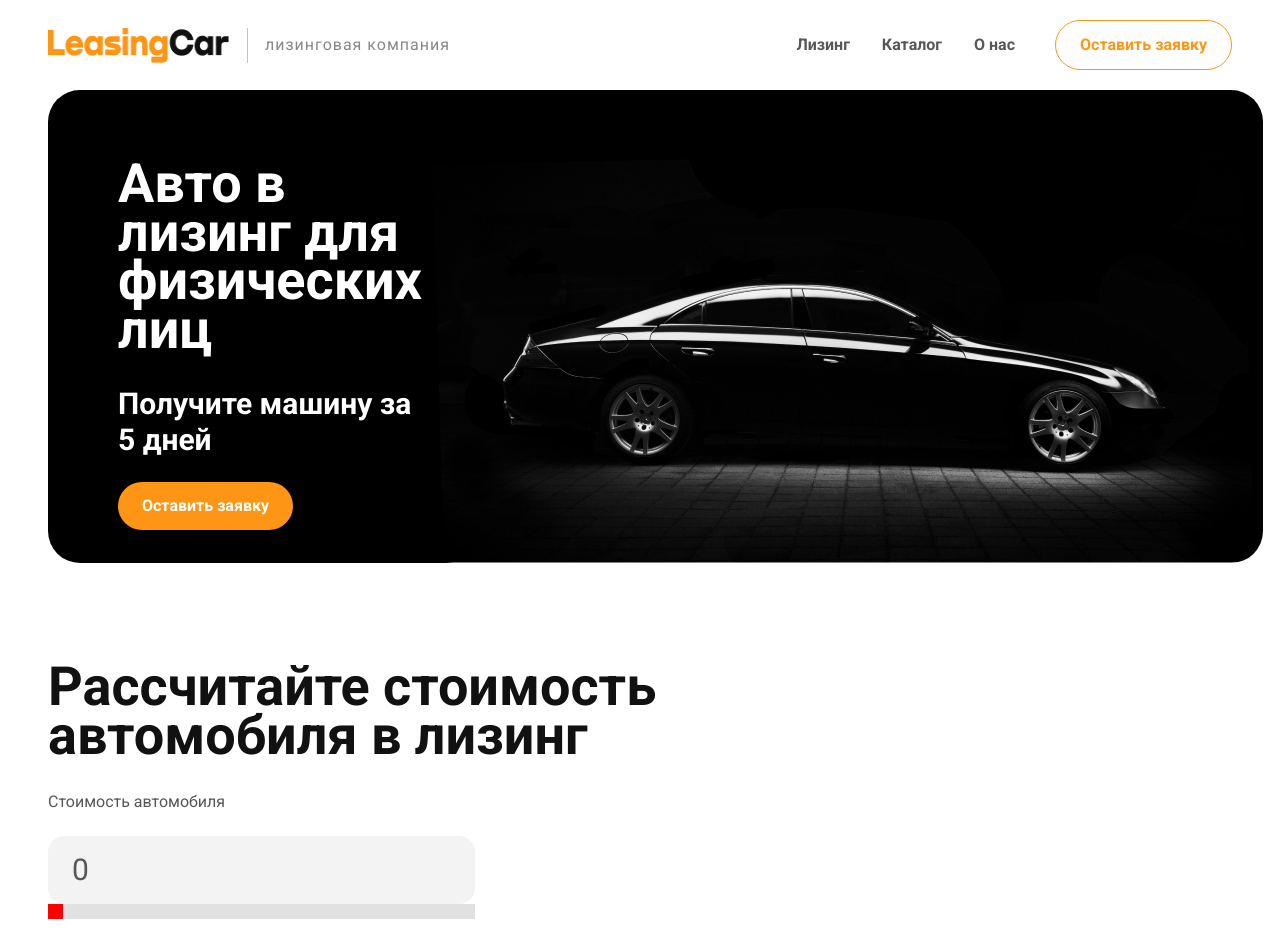
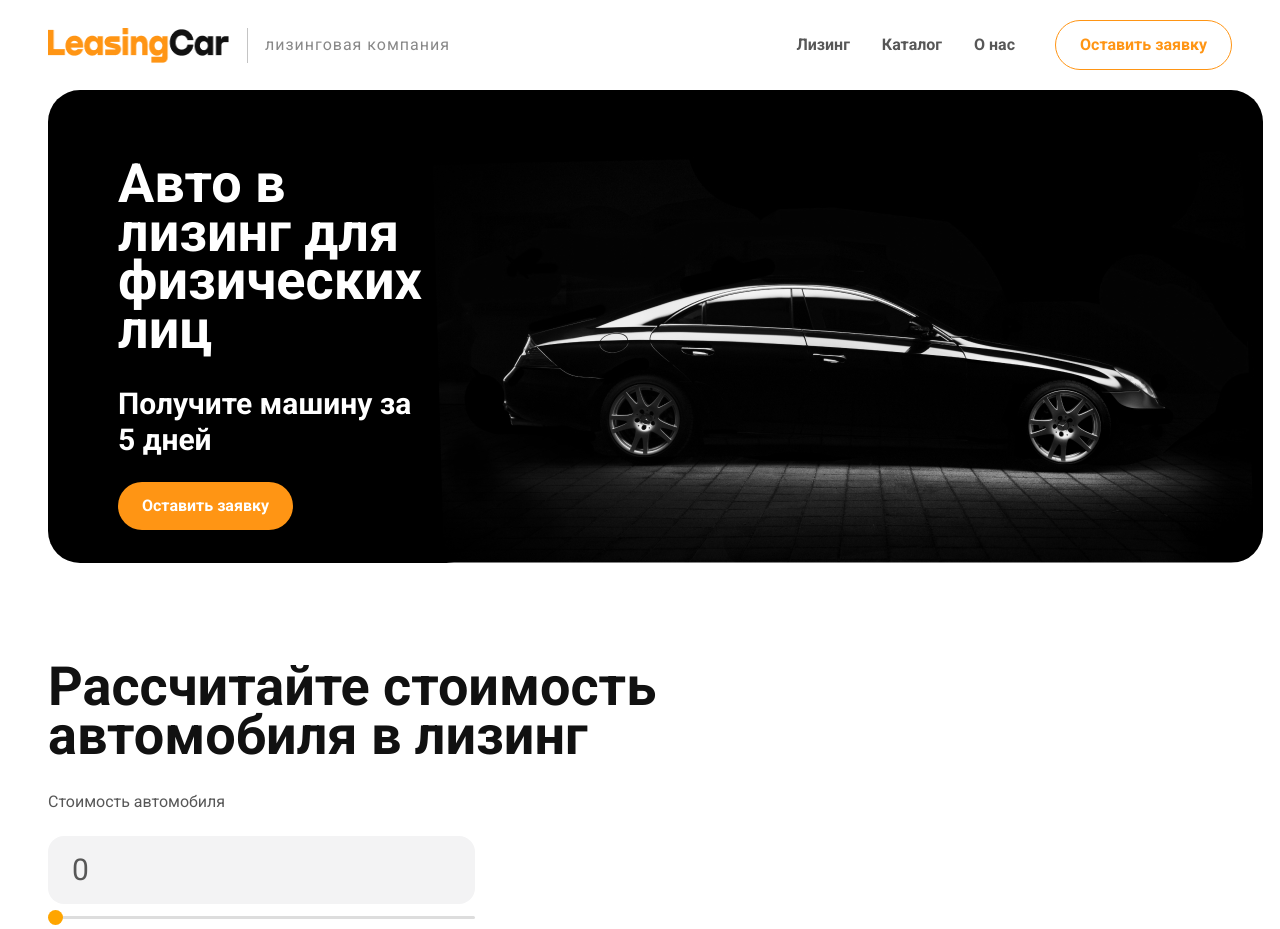
Before and after one commit to DmitriyBartenev/OXEM, a Next.js app: page / in a window 1280 px wide. Built offline with nearby package versions, Linux system fonts and the light colour scheme.

Commit message:
fixed inputs

```diff
--- a/src/components/Calculator/Price.tsx
+++ b/src/components/Calculator/Price.tsx
@@ -2,6 +2,7 @@ import React from "react";
 
 import {
     StyledCalculatorBox,
+    StyledInputWrapper,
     StyledRangeInput,
     StyledTextInput
 } from './styles';
@@ -15,8 +16,10 @@ const Price: React.FC = () => {
             <label>
                 Стоимость автомобиля
             </label>
-            <StyledTextInput type='text' value={price} onChange={(e) => setPrice(e.target.value)}/>
-            <StyledRangeInput type='range' min={1} max={4000000} value={price} onChange={(e) => setPrice(e.target.value)}/>
+            <StyledTextInput type='text' value={price} onChange={(e) => setPrice(e.target.value)} />
+            <StyledInputWrapper>
+                <StyledRangeInput type='range' min={0} max={4000000} step={100000} value={price} onChange={(e) => setPrice(e.target.value)}/>
+            </StyledInputWrapper>
         </StyledCalculatorBox>
     )
 }
--- a/src/components/Calculator/styles.ts
+++ b/src/components/Calculator/styles.ts
@@ -31,9 +31,10 @@ export const StyledCalculatorBox = styled.div`
     input{
         max-width: 427px;
     }
-    input[type=range]::-webkit-slider-thumb {
-        background-color: blue;
-    }
+`
+
+export const StyledInputWrapper = styled.div`
+    height: 25px;
 `
 
 export const StyledTextInput = styled.input`
@@ -45,21 +46,22 @@ export const StyledTextInput = styled.input`
     font-size: 30px;
     line-height: 36px;
     color: ${gray};
+    outline: none;
 `
 
 export const StyledRangeInput = styled.input`
-    overflow: hidden;
     -webkit-appearance: none;
-    background-color: ${inputRange};
-    ::-webkit-slider-runnable-track {
-        height: 15px;
-        -webkit-appearance: none;
-    }
+    height: 3px;
+    width: 100%;
+    background: #ddd;
+    border-radius: 15px;
+    border: none;
     ::-webkit-slider-thumb {
         -webkit-appearance: none;
         width: 15px;
         height: 15px;
-        background-color: red !important;
-        box-shadow: -427px 0 0 427px ${orange};
+        border-radius: 15px;
+        background: orange;
+        cursor: pointer;
     }
 `
```
